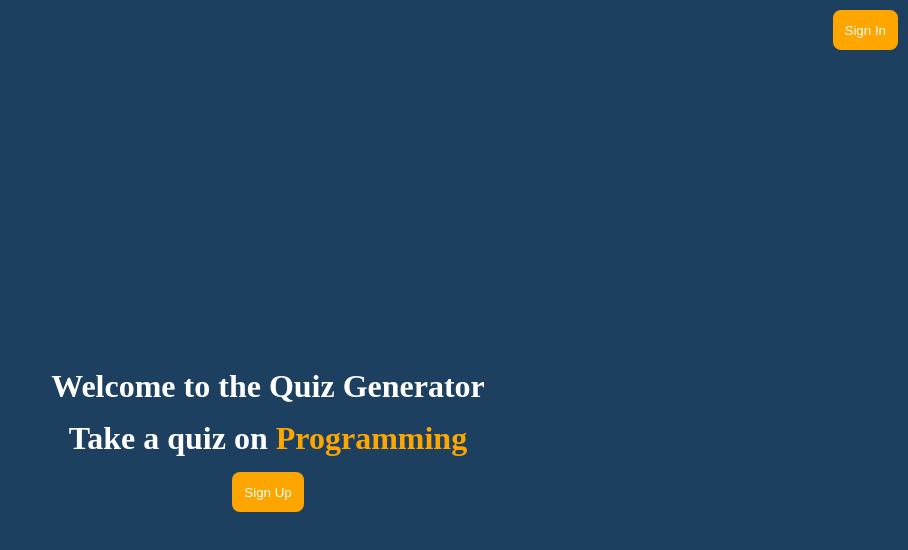
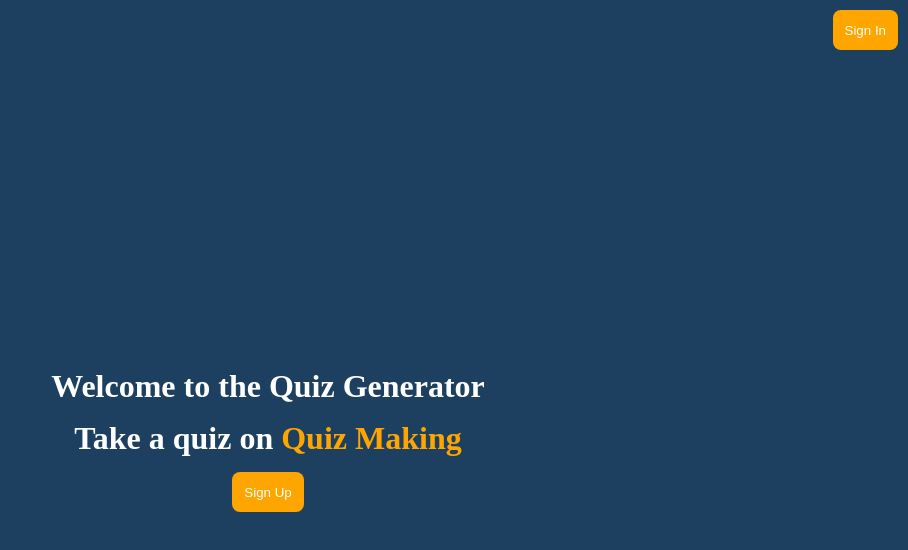
Before and after one commit to FS-Apprenticeship/quiz-generator, a Vue app: page / in a window 1280 px wide. Shown: the top 550 px of the page, without its empty margins (372-1280 px from the left). Built offline with nearby package versions, Linux system fonts and the light colour scheme; no server answers.

Commit message:
Upgrade title changing

```diff
--- a/src/components/StartPage.vue
+++ b/src/components/StartPage.vue
@@ -1,25 +1,30 @@
 <script setup>
 import { useRouter } from 'vue-router'
-import { ref } from 'vue'
+import { ref, computed } from 'vue'
 
 const router = useRouter()
 
-const listOfThings = ['Programming', 'Quiz Making', 'Math', 'Anything']
-
-const randomTopic = ref(listOfThings[Math.floor(Math.random() * listOfThings.length)])
-const countOfChanges = ref(8)
+const randomizedTopicList = ref(
+  (() => {
+    const listOfTopics = ['Programming', 'Quiz Making', 'Math', 'Anything']
+    const last = listOfTopics.pop()
+    listOfTopics.sort(() => Math.random() - 0.5)
+    return [...listOfTopics, last]
+  })(),
+)
+const topicIndex = ref(0)
+const topic = computed(() => randomizedTopicList.value[topicIndex.value])
+const countOfLoops = ref(8)
 
 function randomizeTopic() {
-  if (countOfChanges.value === 0) {
-    randomTopic.value = listOfThings[listOfThings.length - 1]
-    clearInterval(iter)
-    return
-  }
-
-  const current = randomTopic.value
-  const listToPickFrom = listOfThings.filter((item) => item !== current)
-  randomTopic.value = listToPickFrom[Math.floor(Math.random() * listToPickFrom.length)]
-  countOfChanges.value--
+  if (topicIndex.value + 1 === randomizedTopicList.value.length) {
+    countOfLoops.value--
+    if (countOfLoops.value === 0) {
+      clearInterval(iter)
+      return
+    }
+    topicIndex.value = 0
+  } else topicIndex.value++
 }
 
 const iter = setInterval(randomizeTopic, 1000)
@@ -33,7 +38,7 @@ const iter = setInterval(randomizeTopic, 1000)
     <h1>Welcome to the Quiz Generator</h1>
     <h1>
       Take a quiz on
-      <span style="color: orange">{{ randomTopic }}</span>
+      <span style="color: orange">{{ topic }}</span>
     </h1>
     <button class="rounded" @click="router.push('/sign-up')">Sign Up</button>
   </main>
```
